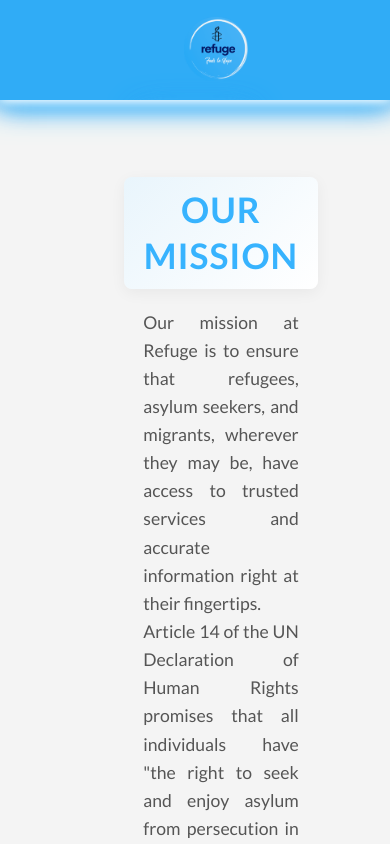
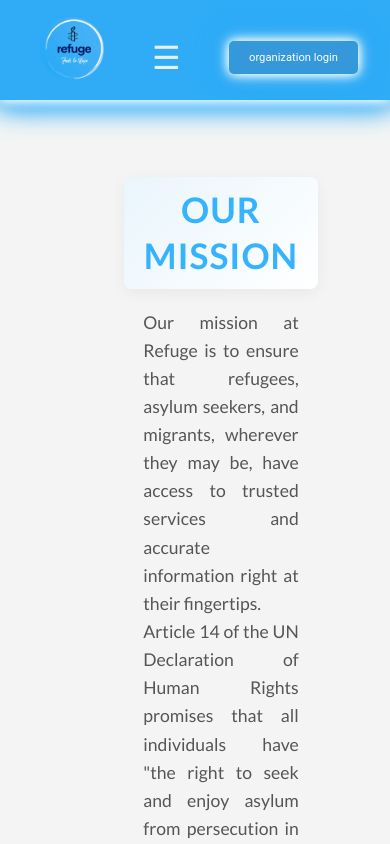
Before and after one commit to Refugee-Aid-Capstone/refugee-aid-fe, a React (Create React App) app: page / in a window 390 px wide. Shown: the top 844 px of the page. Built offline with nearby package versions, Linux system fonts and the light colour scheme; grey boxes are pictures that could not be loaded.

Commit message:
Add hamburger menu functionality on nav bar  when window is resizing

```diff
--- a/src/Components/App/App.js
+++ b/src/Components/App/App.js
@@ -23,7 +23,6 @@
     }
   }
 
-
   return (
     <>
       <NavBar isLoggedIn={isLoggedIn} handleLogin={handleOrganizationLogin} />
--- a/src/Components/NavBar/NavBar.js
+++ b/src/Components/NavBar/NavBar.js
@@ -1,8 +1,11 @@
+import React, { useState } from 'react';
 import './NavBar.scss';
 import { NavLink } from 'react-router-dom';
 import logoImage from '../../images/refuge.png';
 
 export default function NavBar({ isLoggedIn, handleLogin }) {
+
+  const [menuOpen, setMenuOpen] = useState(false);
 
   return (
     <nav className='nav-bar'>
@@ -11,7 +14,10 @@
           <img src={logoImage} alt="Logo" className="logo-image" />
         </NavLink>
       </div>
-      <div className="nav-items">
+      <button className="hamburger" onClick={() => setMenuOpen(!menuOpen)}>
+        &#9776;
+      </button>
+      <div className={`nav-items ${menuOpen ? 'active' : ''}`}>
         <NavLink className='nav-link' to='/provideAid'>aid request</NavLink>
         <NavLink className='nav-link' to='/'>mission</NavLink>
         <NavLink className='nav-link' to='/contact'>helpful resources</NavLink>
--- a/src/Components/NavBar/NavBar.scss
+++ b/src/Components/NavBar/NavBar.scss
@@ -144,56 +144,43 @@
   }
 
 }
+.hamburger {
+  display: none;
+  background-color: transparent;
+  border: none;
+  font-size: 2rem;
+  cursor: pointer;
+  margin-right: 1rem;
+  color: #EDEDED;
+
+  &:focus {
+    outline: none;
+  }
+}
 
 @media (max-width: 768px) {
-  .nav-bar {
-    justify-content: center;
-    padding: 0.5rem;
-  }
-
-  .org-dashboard {
-    display: none;
-  }
-
-  .navbar-logo {
-    margin: 0.5rem 0;
-    width: 10%;
-    text-align: center;
-    order: 1;
+  .hamburger {
+    display: block;
   }
 
   .nav-items {
+    display: none;
     width: 100%;
     justify-content: center;
     gap: 0.5rem;
     margin-bottom: 0.5rem;
     margin-top: -30rem;
     order: 2;
-  }
 
-  .login-container {
-    width: 100%;
-    display: flex;
-    justify-content: center;
-    flex-direction: column;
-    align-items: center;
-    gap: 0.5rem;
-    margin-top: 0.5rem;
-    order: 3;
-  }
-
-  .nav-link {
-    font-size: 1rem;
-    margin: 0.2rem 0.5rem;
-  }
-
-  .nav-button {
-    font-size: 0.6rem;
-    padding: 5px 15px;
-  }
-
-  .nav-button.logout {
-    font-size: 0.8rem;
-    padding: 7px 18px;
+    &.active {
+      display: flex;
+      flex-direction: column;
+      position: absolute;
+      top: 70px;
+      right: 10px;
+      background-color: #30acf6;
+      border-radius: 10px;
+      z-index: 1000;
+    }
   }
 }
```
